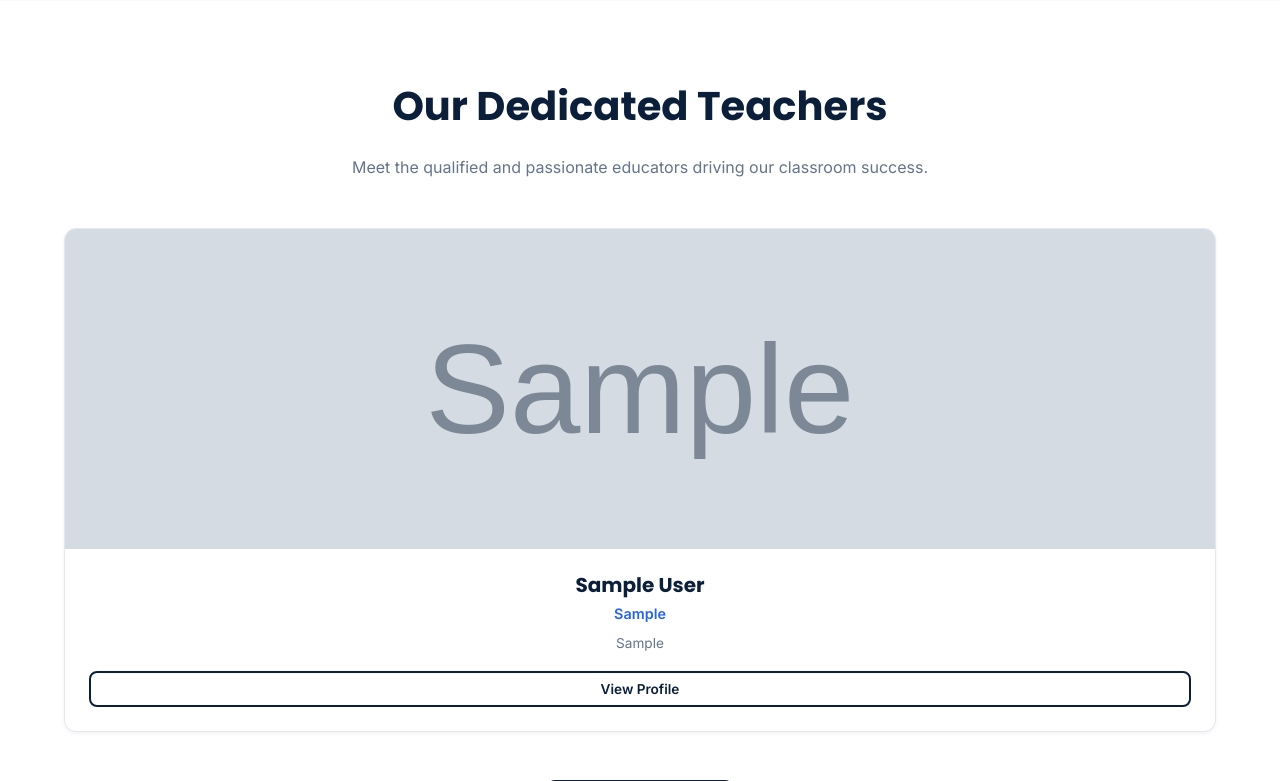
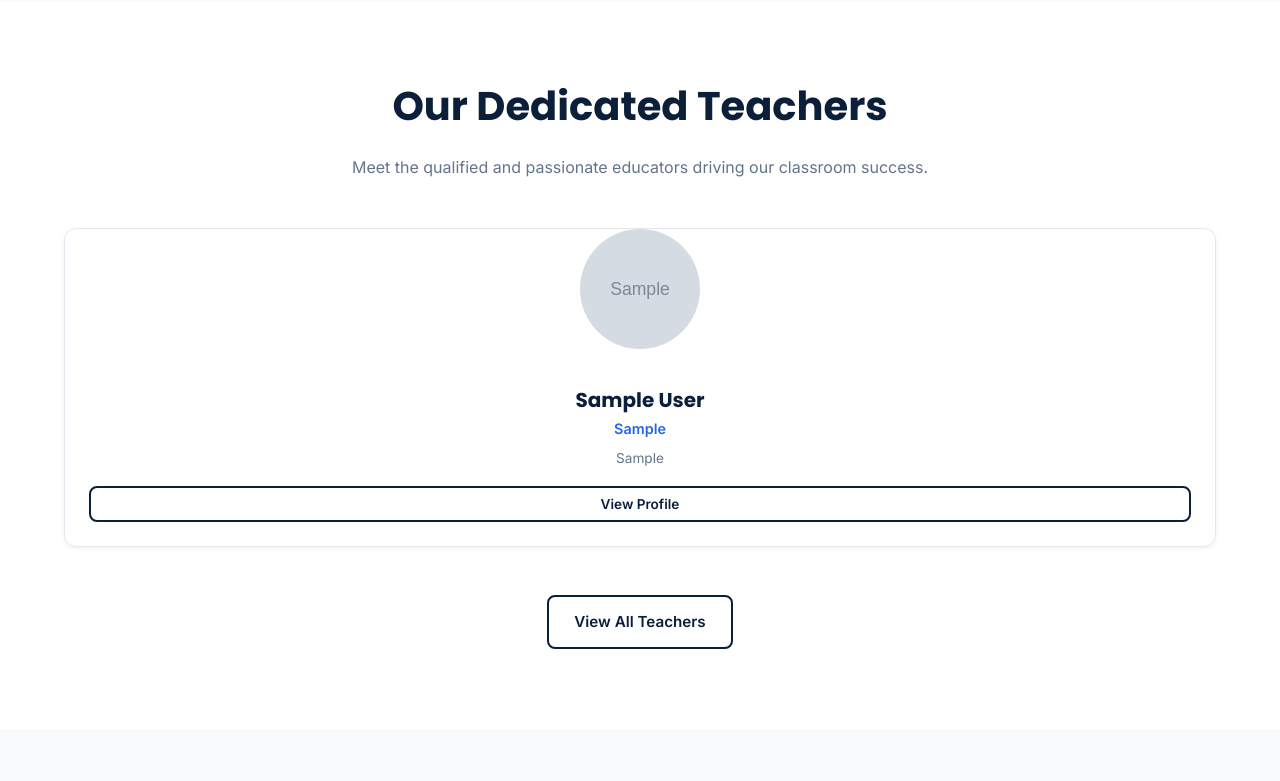
Before and after one commit to ImamShaikh/School, a Django app: page / in a window 1280 px wide. Shown: the part 2640-3421 px from the top of the page. Run offline with Django 5.2, Linux system fonts and the light colour scheme; tables that the repository leaves empty hold one stand-in row (values such as "Sample post"); grey boxes marked "Sample" are stand-in pictures.

Commit message:
CSS again update

```diff
--- a/static/css/style.css
+++ b/static/css/style.css
@@ -701,10 +701,28 @@ img {
 }
 
 .teacher-img {
-  height: 320px;
-  width: 100%;
-  object-fit: cover;
-  transition: var(--transition-normal);
+    width: 120px !important;
+    height: 120px !important;
+
+    min-width: 120px !important;
+    min-height: 120px !important;
+
+    max-width: 120px !important;
+    max-height: 120px !important;
+
+    display: block !important;
+
+    margin: 0 auto 15px auto !important;
+
+    object-fit: cover !important;
+    object-position: center top !important;
+
+    border-radius: 50% !important;
+
+    flex-shrink: 0;
+
+    box-sizing: border-box;
+}
 }
 
 .teacher-card:hover .teacher-img {
```
